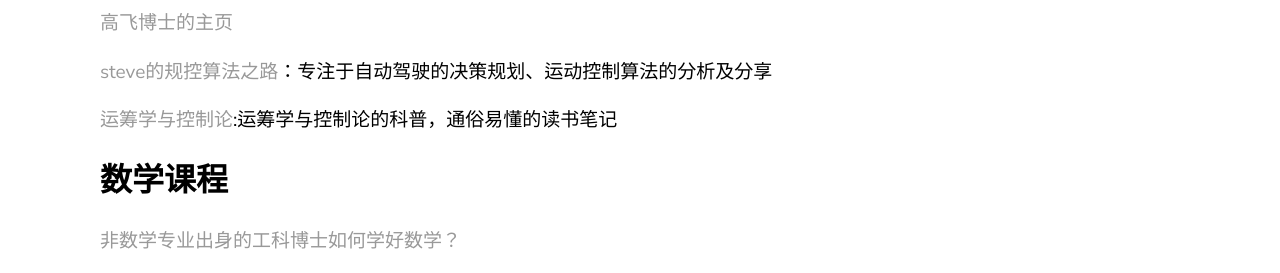
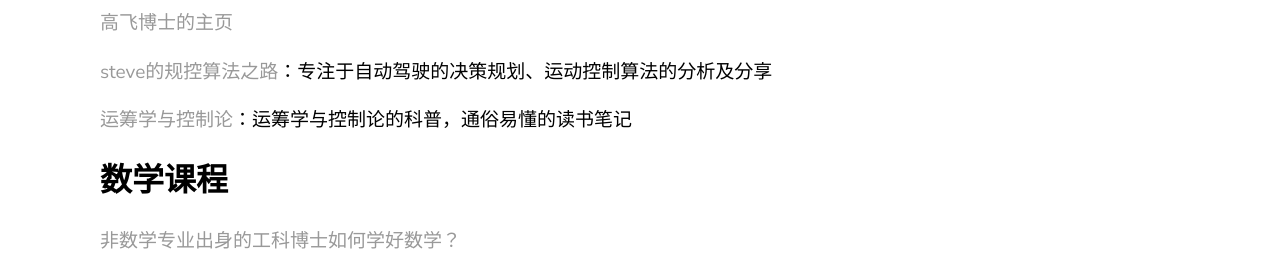
Before and after one commit to RaeChim/RaeChim.github.io, a Jekyll site: the page built from _posts/2021-11-03-Resource.md, in a window 1280 px wide. Shown: the part 1148-1421 px from the top of the page. Built offline with Jekyll 4.4.1, drawn with Linux system fonts in a browser that asks for light colours.

```diff
--- a/_posts/2021-11-03-Resource.md
+++ b/_posts/2021-11-03-Resource.md
@@ -41,7 +41,7 @@ Bertsekas D P. Reinforcement learning and optimal control[M]. Belmont, MA: Athen
 [steve的规控算法之路](https://www.zhihu.com/column/c_1311678411488632832
 )：专注于自动驾驶的决策规划、运动控制算法的分析及分享
 
-[运筹学与控制论](https://www.zhihu.com/column/c_1099378515039928320):运筹学与控制论的科普，通俗易懂的读书笔记
+[运筹学与控制论](https://www.zhihu.com/column/c_1099378515039928320)：运筹学与控制论的科普，通俗易懂的读书笔记
 
 
 ## 数学课程
```
